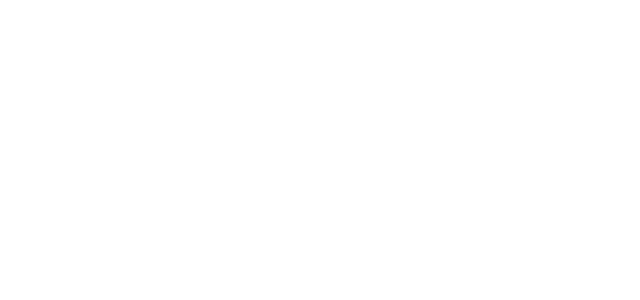
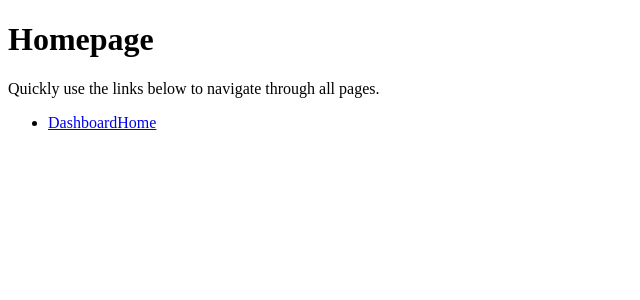
Before and after one commit to Fooagsmart/driva, a React (Create React App) app: page / in a window 1280 px wide. Shown: the top 300 px of the page, without its empty margins (0-640 px from the left). Built offline with nearby package versions, Linux system fonts and the light colour scheme.

Commit message:
ready to work

```diff
--- a/src/AllRoutes.jsx
+++ /dev/null
@@ -1,14 +0,0 @@
-import React from 'react';
-import { BrowserRouter as Router, Routes, Route } from 'react-router-dom';
-import Home from './Pages/Home';
-import NotFound from './Pages/NotFound';
-
-const AllRoutes = () => {
-  return (
-    <div>
-
-    </div>
-  )
-}
-
-export default AllRoutes
--- a/src/App.jsx
+++ b/src/App.jsx
@@ -1,12 +1,12 @@
 import React from 'react'
 
 import { ProSidebarProvider } from 'react-pro-sidebar';
-import AllRoutes from './AllRoutes';
+import Routes from './Routes';
 
 const App = () => {
   return (
     <ProSidebarProvider>
-      <AllRoutes />
+      <Routes />
     </ProSidebarProvider>
   )
 }
--- /dev/null
+++ b/src/Pages/DashBoardHome.jsx
@@ -0,0 +1,11 @@
+import React from 'react'
+
+const DashBoardHome = () => {
+  return (
+    <div>
+      test home
+    </div>
+  )
+}
+
+export default DashBoardHome
--- a/src/Pages/Home.jsx
+++ b/src/Pages/Home.jsx
@@ -3,8 +3,16 @@ import { Link } from 'react-router-dom'
 
 const Home = () => {
   return (
-    <div>
-
+    <div className='navigation'>
+      <h1>Homepage</h1>
+      <p className='headline'>
+        Quickly use the links below to navigate through all pages.
+      </p>
+      <ul>
+        <li>
+          <Link to="/dashboardhome">DashboardHome</Link>
+        </li>
+      </ul>
     </div>
   )
 }
--- /dev/null
+++ b/src/Routes.jsx
@@ -0,0 +1,22 @@
+import React from 'react';
+import { BrowserRouter as Router, Routes, Route } from 'react-router-dom';
+import Home from './Pages/Home';
+import NotFound from './Pages/NotFound';
+
+const DashBoardHome = React.lazy(() => import("./Pages/DashBoardHome"));
+
+const ProjectRoutes = () => {
+  return (
+    <React.Suspense fallback={<>Loading...</>}>
+      <Router>
+        <Routes>
+          <Route path='/' element={<Home />} />
+          <Route path='*' element={<NotFound />} />
+          <Route path='/dashboardhome' element={<DashBoardHome/>} />
+        </Routes>
+      </Router>
+    </React.Suspense>
+  )
+}
+
+export default ProjectRoutes
--- /dev/null
+++ b/src/assets/fonts/font.css
@@ -0,0 +1,5 @@
+
+ @font-face { font-display: swap; font-style : normal; src: url("assets/fonts/InterBold.ttf"); font-family : "Inter"; font-weight : 700;  }
+ @font-face { font-display: swap; font-style : normal; src: url("assets/fonts/InterSemiBold.ttf"); font-family : "Inter"; font-weight : 600;  }
+ @font-face { font-display: swap; font-style : normal; src: url("assets/fonts/InterRegular.ttf"); font-family : "Inter"; font-weight : 400;  }
+ @font-face { font-display: swap; font-style : normal; src: url("assets/fonts/InterMedium.ttf"); font-family : "Inter"; font-weight : 500;  }
```
Also changed, not shown: src/index.jsx (+4 -4 lines).
